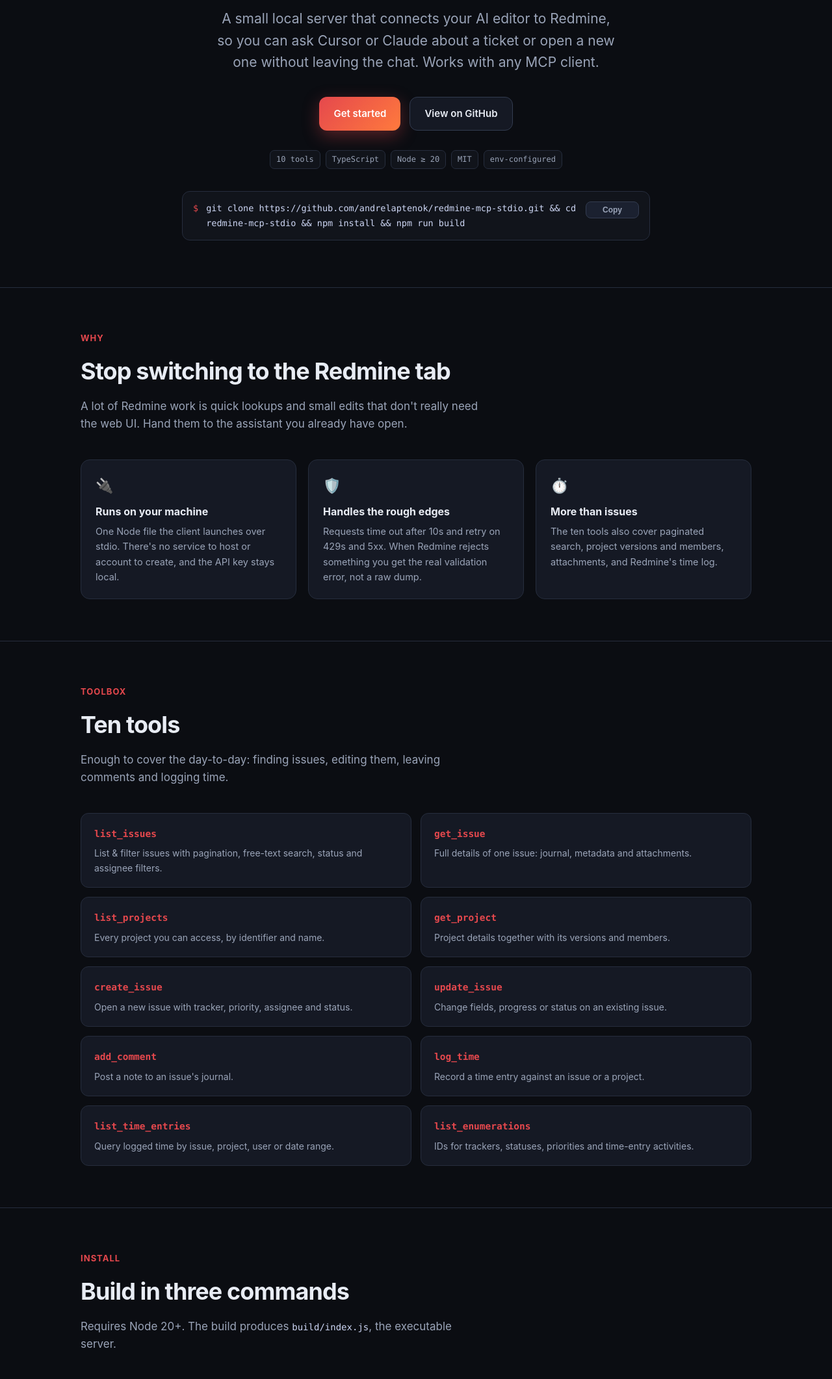
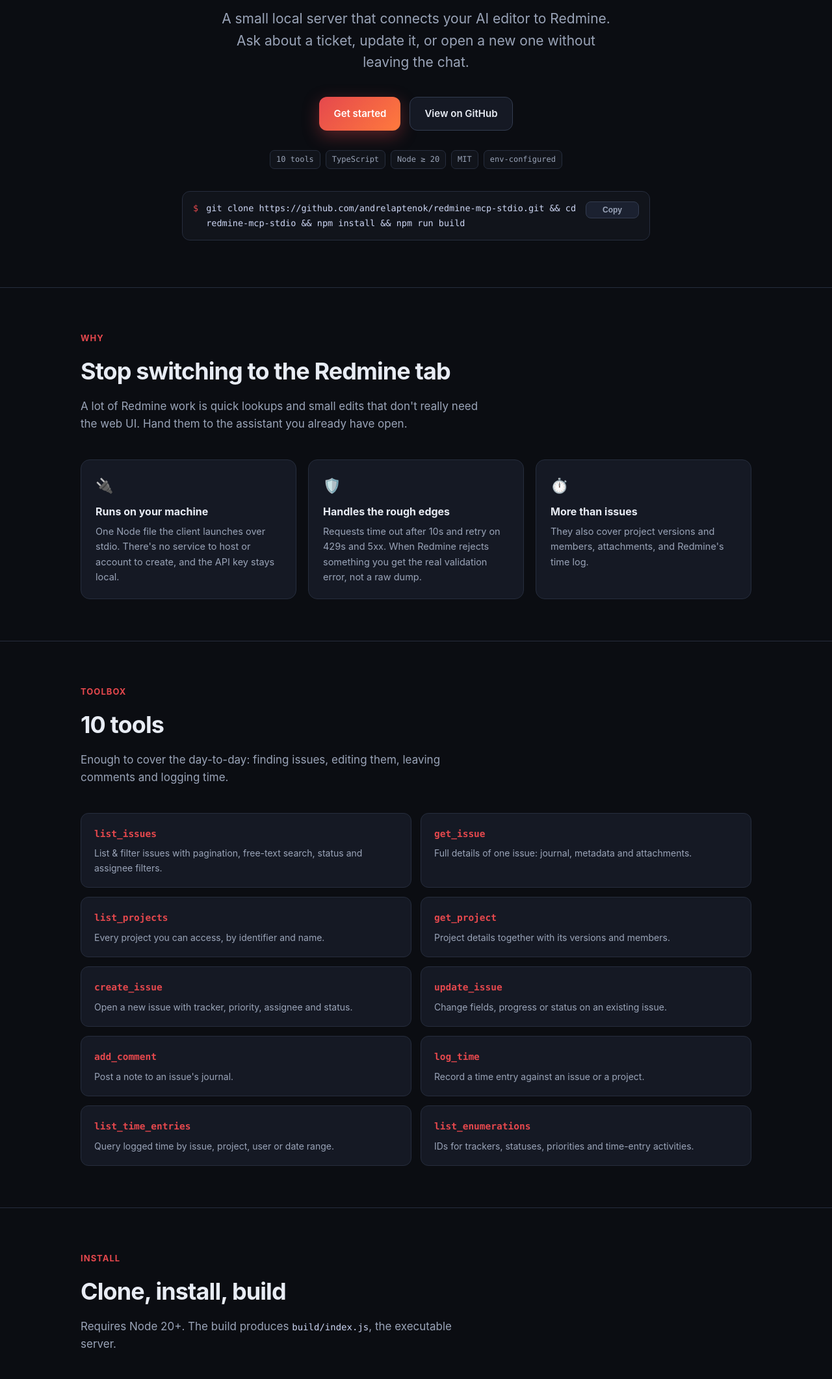
Before and after one commit to andrelaptenok/redmine-mcp-stdio, a website: page docs/index.html in a window 1280 px wide. Shown: the part 382-2504 px from the top of the page at 65% size. Drawn offline with Linux system fonts and the light colour scheme.

Commit message:
docs(site): tighten hero copy, unify tool count wording, clarify key/refresh

```diff
--- a/docs/index.html
+++ b/docs/index.html
@@ -294,7 +294,7 @@
       <img class="hero-logo" src="assets/logo-mark.svg" alt="redmine-mcp-stdio logo" width="76" height="76" />
       <span class="pill"><span class="glow"></span>Model Context Protocol <span class="dim">·</span> stdio</span>
       <h1>Redmine, inside <span class="grad">any MCP client</span></h1>
-      <p class="subtitle">A small local server that connects your AI editor to Redmine, so you can ask Cursor or Claude about a ticket or open a new one without leaving the chat. Works with any MCP client.</p>
+      <p class="subtitle">A small local server that connects your AI editor to Redmine. Ask about a ticket, update it, or open a new one without leaving the chat.</p>
       <div class="cta-row">
         <a class="btn btn-primary" href="#install">Get started</a>
         <a class="btn btn-ghost" href="https://github.com/andrelaptenok/redmine-mcp-stdio" target="_blank" rel="noopener">View on GitHub</a>
@@ -334,7 +334,7 @@
         <div class="feature">
           <div class="ic">⏱️</div>
           <h3>More than issues</h3>
-          <p>The ten tools also cover paginated search, project versions and members, attachments, and Redmine's time log.</p>
+          <p>They also cover project versions and members, attachments, and Redmine's time log.</p>
         </div>
       </div>
     </div>
@@ -344,7 +344,7 @@
   <section id="tools">
     <div class="wrap">
       <span class="eyebrow">Toolbox</span>
-      <h2>Ten tools</h2>
+      <h2>10 tools</h2>
       <p class="lead">Enough to cover the day-to-day: finding issues, editing them, leaving comments and logging time.</p>
       <div class="tools">
         <div class="tool"><span class="name"><b>list_issues</b></span><p>List &amp; filter issues with pagination, free-text search, status and assignee filters.</p></div>
@@ -365,7 +365,7 @@
   <section id="install">
     <div class="wrap">
       <span class="eyebrow">Install</span>
-      <h2>Build in three commands</h2>
+      <h2>Clone, install, build</h2>
       <p class="lead">Requires Node 20+. The build produces <code style="font-family:var(--mono);font-size:14px">build/index.js</code>, the executable server.</p>
       <div class="codeblock">
         <div class="bar"><span class="fname">terminal</span>
@@ -564,7 +564,7 @@ env = { REDMINE_URL = "https://redmine.your-company.com", REDMINE_API_KEY = "you
   }
 }</pre>
         </div>
-        <p class="note">In Cascade, open <b>MCP servers &gt; Manage &gt; View raw config</b>, paste, then hit refresh. Supports <code>${env:VAR}</code> interpolation if you'd rather not inline the key.</p>
+        <p class="note">In Cascade, open <b>MCP servers &gt; Manage &gt; View raw config</b>, paste, then refresh. Supports <code>${env:VAR}</code> interpolation if you'd rather not inline the key.</p>
       </div>
 
       <div class="panel-code" data-panel="cl">
@@ -652,7 +652,7 @@ Environment:  REDMINE_URL=https://redmine.your-company.com
     <div class="wrap">
       <span class="eyebrow">Setup</span>
       <h2>Get your Redmine API key</h2>
-      <p class="lead">A personal access key authenticates the server. It never leaves your machine.</p>
+      <p class="lead">A personal access key authenticates the server. The key never leaves your machine.</p>
       <div class="steps">
         <div class="step"><span class="n"></span><div><h3>Open your account</h3><p>In Redmine: <b>My account &gt; API access key &gt; Show</b>.</p></div></div>
         <div class="step"><span class="n"></span><div><h3>No such section?</h3><p>An admin enables the REST API in <b>Administration &gt; Settings &gt; API</b>.</p></div></div>
```
